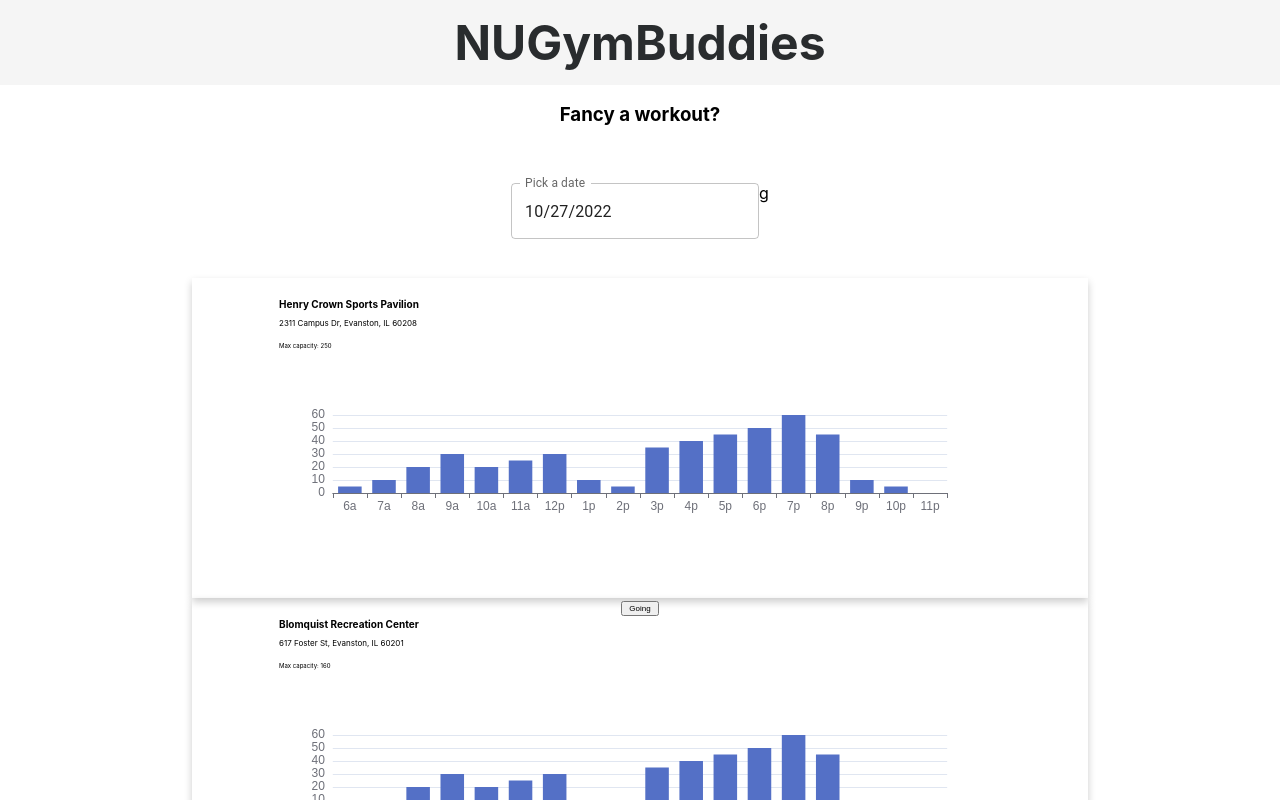
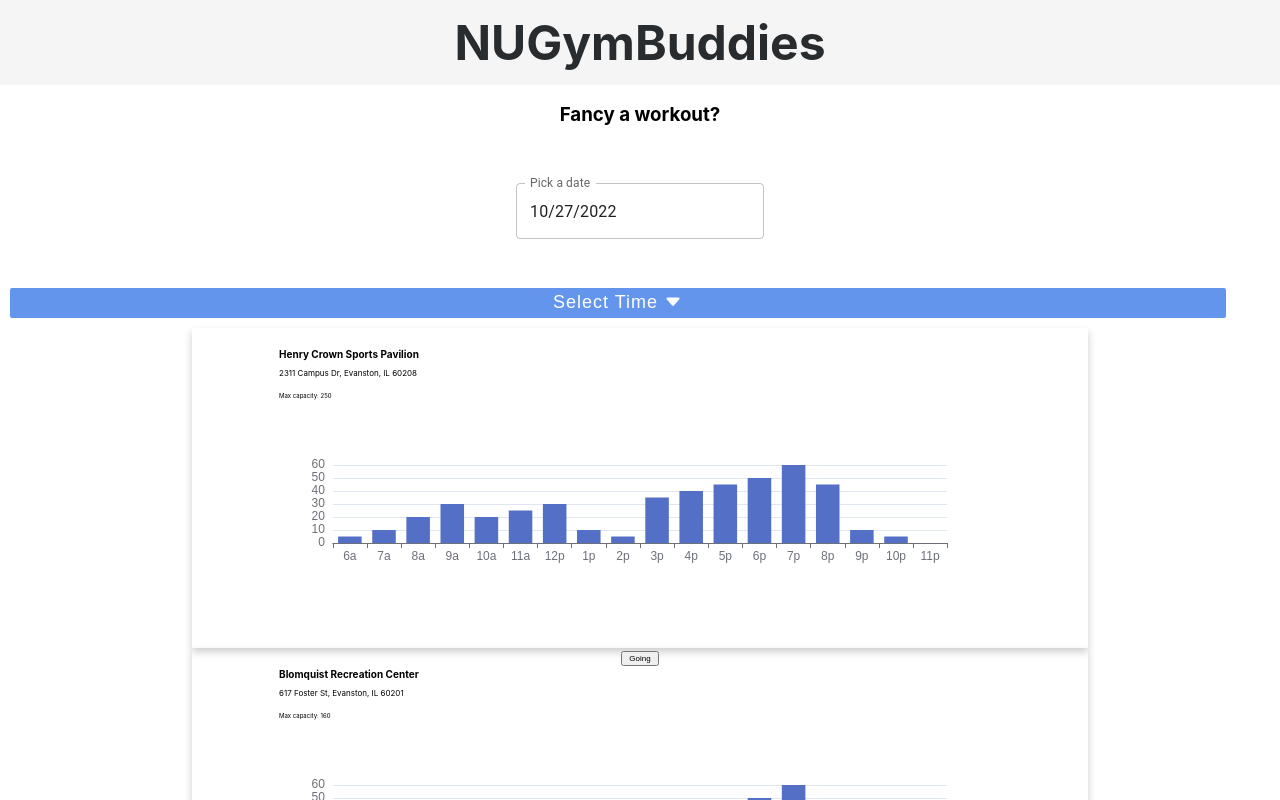
Before and after one commit to 397-f22/NUGymBuddies, a React (Vite) app: page / in a window 1280 px wide. Shown: the top 800 px of the page. Built offline with nearby package versions, Linux system fonts and the light colour scheme.

Commit message:
timepicker

```diff
--- a/src/App.jsx
+++ b/src/App.jsx
@@ -26,7 +26,8 @@ const App = () => {
           </div>
           <div className="date-picker">
           <Calendar setDay={setDay}/>
-  g        </div>
+          </div>
+          <TimePicker/>
           {Gyms.map(gym => (
             <div className='card-container'>
             <GymCard name={gym.name} location={gym.location} popular_times={gym.popular_times} date={day} max_cap={gym.max_cap}/>
```
